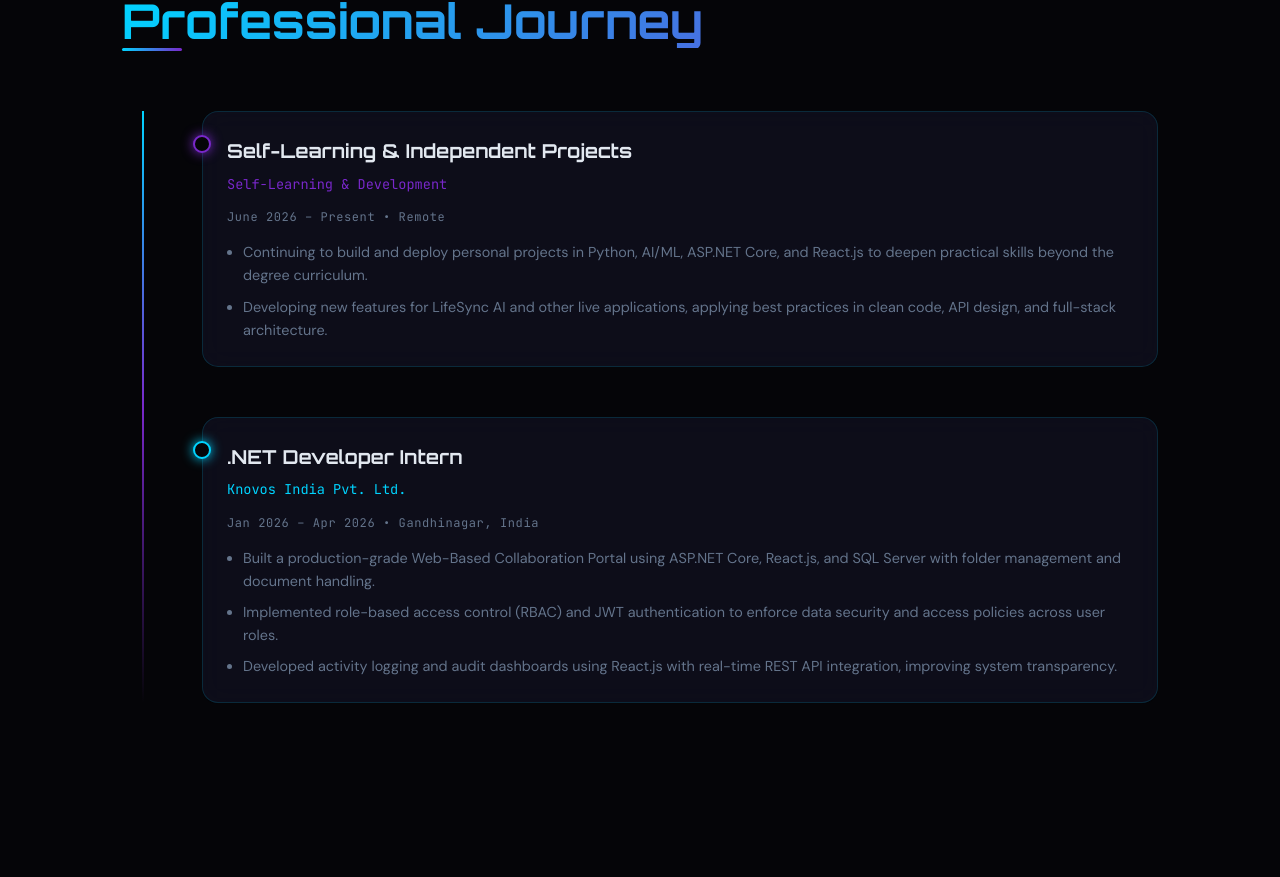
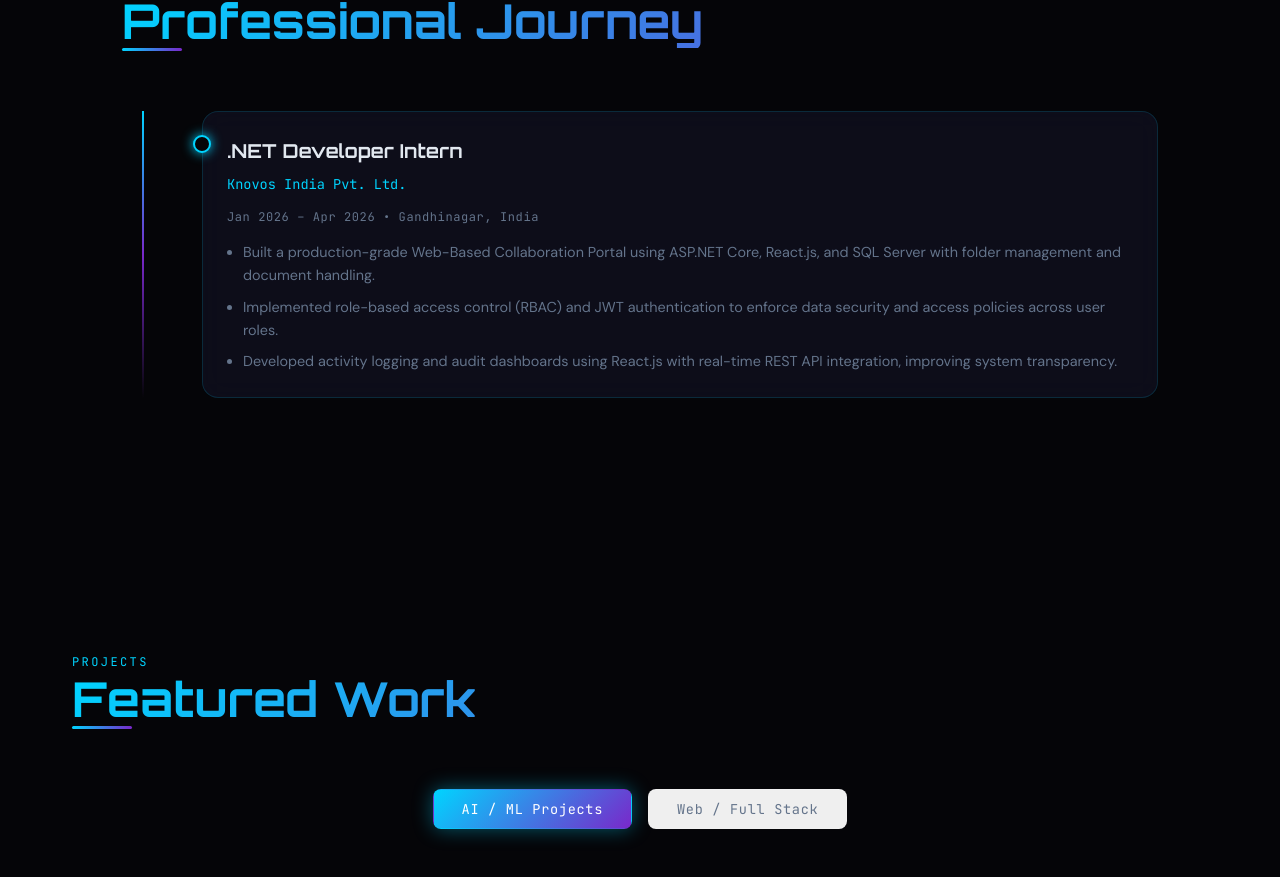
Before and after one commit to darshilprajapati/darshil-golaniya-portfolio, a React (Vite) app: page / in a window 1280 px wide. Shown: the part 2554-3431 px from the top of the page. Built offline with nearby package versions, Linux system fonts and the light colour scheme.

Commit message:
Update portfolio data

```diff
--- a/src/data/portfolioData.ts
+++ b/src/data/portfolioData.ts
@@ -8,7 +8,7 @@ export const personalInfo = {
   roles: ["Python Developer", "AI/ML Engineer", "Full Stack Developer", ".NET Developer"],
   email: "gdarshil1203@gmail.com",
   phone: "+917046818092",
-  linkedin: "https://linkedin.com/in/darshil-golaniya",
+  linkedin: "https://www.linkedin.com/in/darshil-golaniya-3b272b309/",
   github: "https://github.com/darshilprajapati",
   whatsapp: "https://wa.me/917046818092",
   summary:
@@ -49,17 +49,6 @@ export const skills = [
 ];
 
 export const experience = [
-  {
-    company: "Self-Learning & Development",
-    role: "Self-Learning & Independent Projects",
-    period: "June 2026 – Present",
-    location: "Remote",
-    color: "#7928ca",
-    points: [
-      "Continuing to build and deploy personal projects in Python, AI/ML, ASP.NET Core, and React.js to deepen practical skills beyond the degree curriculum.",
-      "Developing new features for LifeSync AI and other live applications, applying best practices in clean code, API design, and full-stack architecture.",
-    ],
-  },
   {
     company: "Knovos India Pvt. Ltd.",
     role: ".NET Developer Intern",
```
